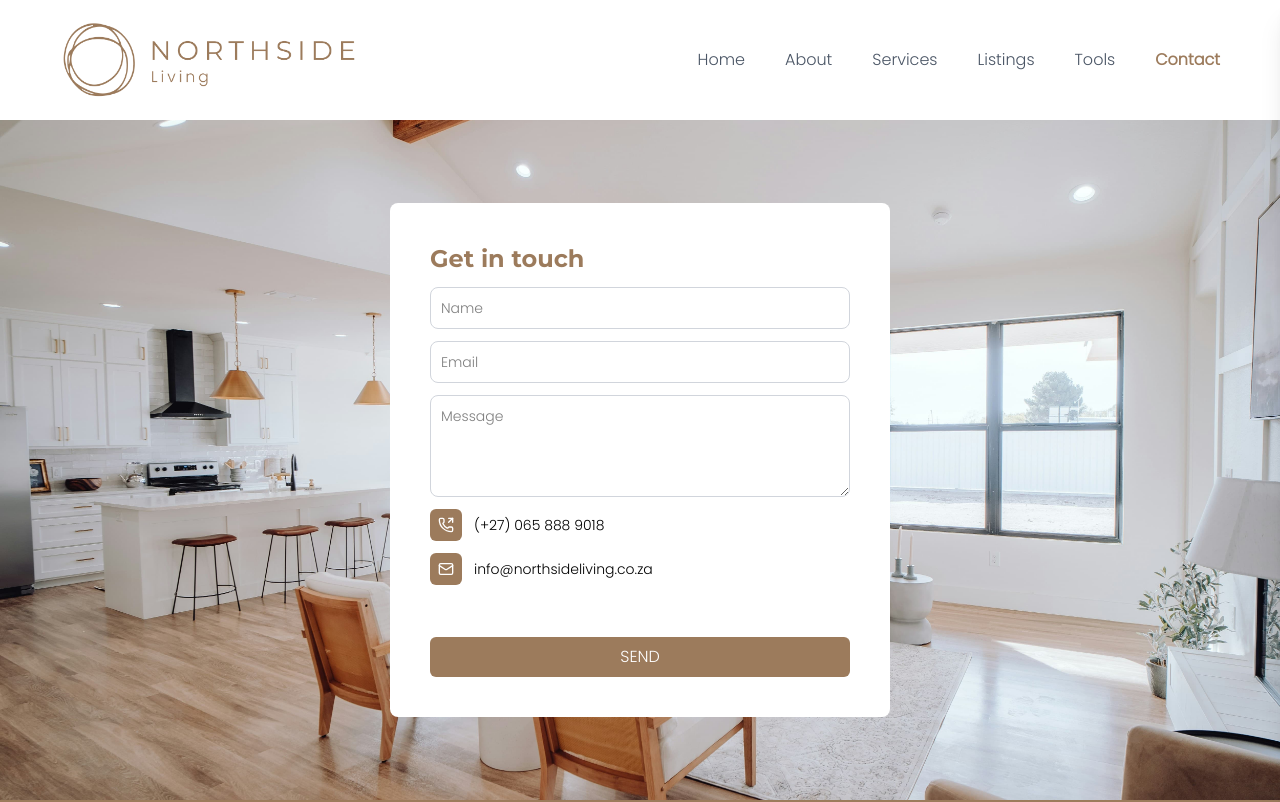
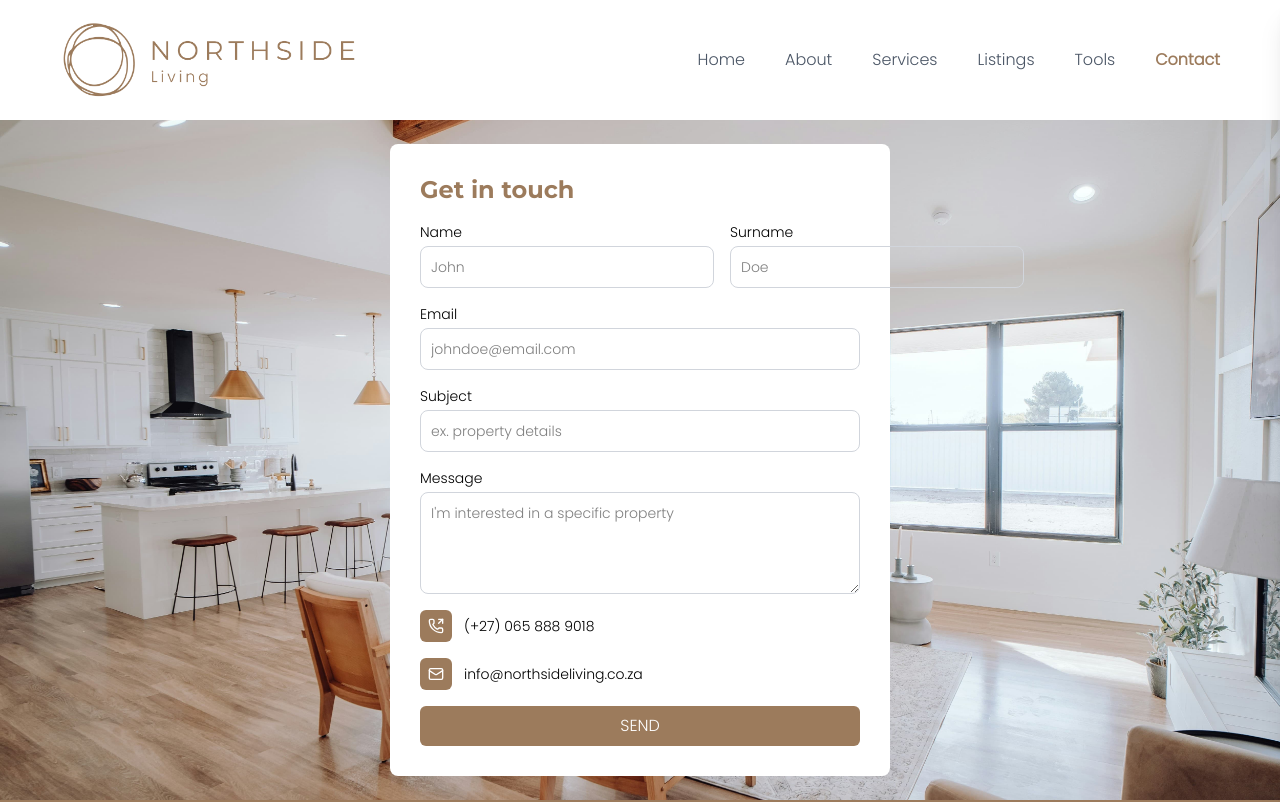
Before and after one commit to AlvaroP2003/northsideliving, a React (Vite) app: page /contact in a window 1280 px wide. Shown: the top 802 px of the page. Built offline with nearby package versions, Linux system fonts and the light colour scheme.

Commit message:
Form styling

```diff
--- a/src/Pages/Contact.jsx
+++ b/src/Pages/Contact.jsx
@@ -4,11 +4,36 @@ import {PhoneOutgoing,Mail} from "lucide-react"
 export default function Contact() {
     return (
         <section className="flex justify-center items-center bg-[url('/Images/contact.jpg')] bg-cover bg-center h-[90vh] lg:h-[85vh]">
-            <form className="bg-white flex flex-col gap-3 p-10 rounded-lg w-[350px] lg:w-[500px]">
+            <form className="bg-white flex flex-col gap-4 p-7.5 rounded-lg w-[350px] lg:w-[500px]">
                 <h1 className="text-2xl font-semibold text-[#9c7b5c]">Get in touch</h1>
-                <input className="text-sm border-1 border-gray-300 p-2.5 rounded-lg" placeholder="Name"/>
-                <input className="text-sm border-1 border-gray-300 p-2.5 rounded-lg" placeholder="Email"/>
-                <textarea className="text-sm border-1 border-gray-300 p-2.5 rounded-lg" placeholder="Message" rows={4}/>
+
+                <div className="flex gap-4">
+                    <div className="flex flex-col gap-1 w-full">
+                        <label className="text-sm">Name</label>
+                        <input className="text-sm border-1 border-gray-300 p-2.5 rounded-lg focus:outline-none" placeholder="John"/>
+                    </div>
+
+                    <div className="flex flex-col gap-1 w-full">
+                        <label className="text-sm">Surname</label>
+                        <input className="text-sm border-1 border-gray-300 p-2.5 rounded-lg focus:outline-none" placeholder="Doe"/>
+                    </div>
+                </div>
+
+                <div className="flex flex-col gap-1">
+                    <label className="text-sm">Email</label>
+                    <input className="text-sm border-1 border-gray-300 p-2.5 rounded-lg focus:outline-none" placeholder="johndoe@email.com"/>
+                </div>
+
+                <div className="flex flex-col gap-1">
+                    <label className="text-sm">Subject</label>
+                    <input className="text-sm border-1 border-gray-300 p-2.5 rounded-lg focus:outline-none" placeholder="ex. property details"/>
+                </div>
+
+                <div className="flex flex-col gap-1">
+                    <label className="text-sm">Message</label>
+                    <textarea className="text-sm border-1 border-gray-300 p-2.5 rounded-lg focus:outline-none" placeholder="I'm interested in a specific property" rows={4}/>
+                </div>
+
 
                 <div className="flex items-center gap-3">
                     <div className="p-2 rounded-md bg-[#9c7b5c]"><PhoneOutgoing size={16} stroke="white"/></div>
@@ -18,9 +43,11 @@ export default function Contact() {
                     <div className="p-2 rounded-md bg-[#9c7b5c]"><Mail size={16} stroke="white"/></div>
                     <p className="text-sm">info@northsideliving.co.za</p>
                 </div>
+
                 <button
-                    className="text-white bg-[#9c7b5c] px-7.5 py-2 rounded-md justify-self-end mt-10 cursor-pointer"
-                    type="submit">SEND</button>
+                    className="text-white bg-[#9c7b5c] px-7.5 py-2 rounded-md justify-self-end cursor-pointer"
+                    type="submit">SEND
+                </button>
             </form>
         </section>
     )
```
